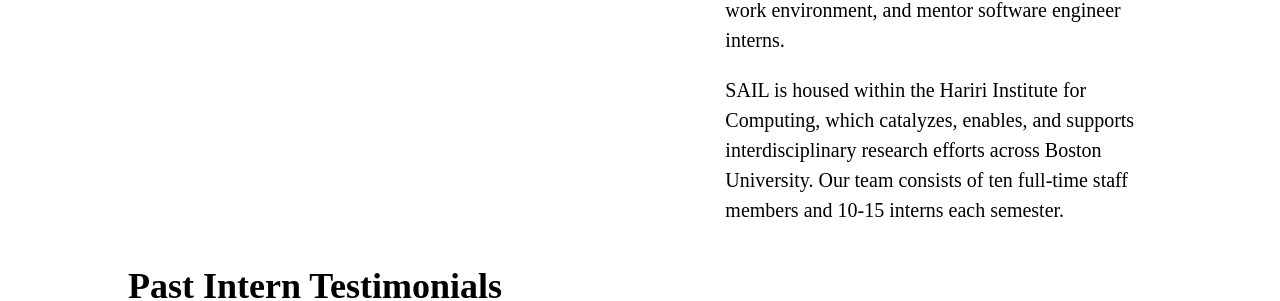
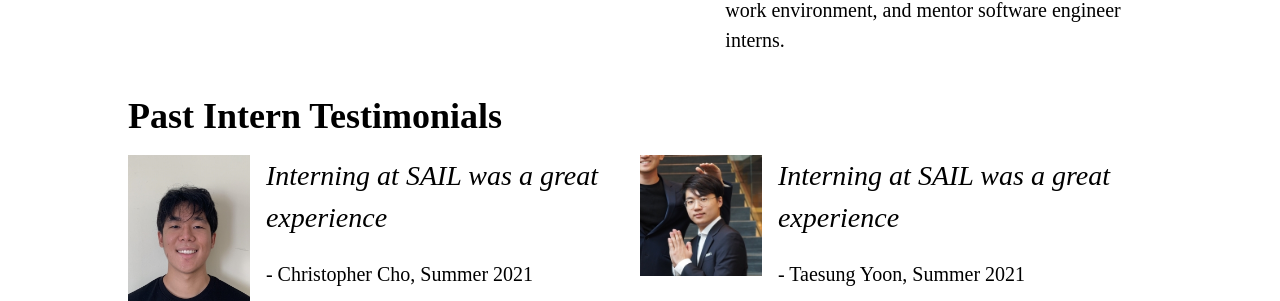
Before and after one commit to hicsail/hicsail.github.io, a React app: page /join in a window 1280 px wide. Shown: the part 937-1238 px from the top of the page. Built offline with nearby package versions, Linux system fonts and the light colour scheme; a web font is replaced by a local one.

Commit message:
deleted second paragraph in active opportunities

```diff
--- a/src/pages/Join.tsx
+++ b/src/pages/Join.tsx
@@ -54,12 +54,6 @@
             skills in almost every project, tackle diverse challenges in a
             flexible work environment, and mentor software engineer interns.
           </Text>
-          <Text textStyle="paragraph">
-            SAIL is housed within the Hariri Institute for Computing, which
-            catalyzes, enables, and supports interdisciplinary research efforts
-            across Boston University. Our team consists of ten full-time staff
-            members and 10-15 interns each semester.
-          </Text>
         </Box>
       </Box>
       <Box gridArea="testimonials" mt="20px">
```
